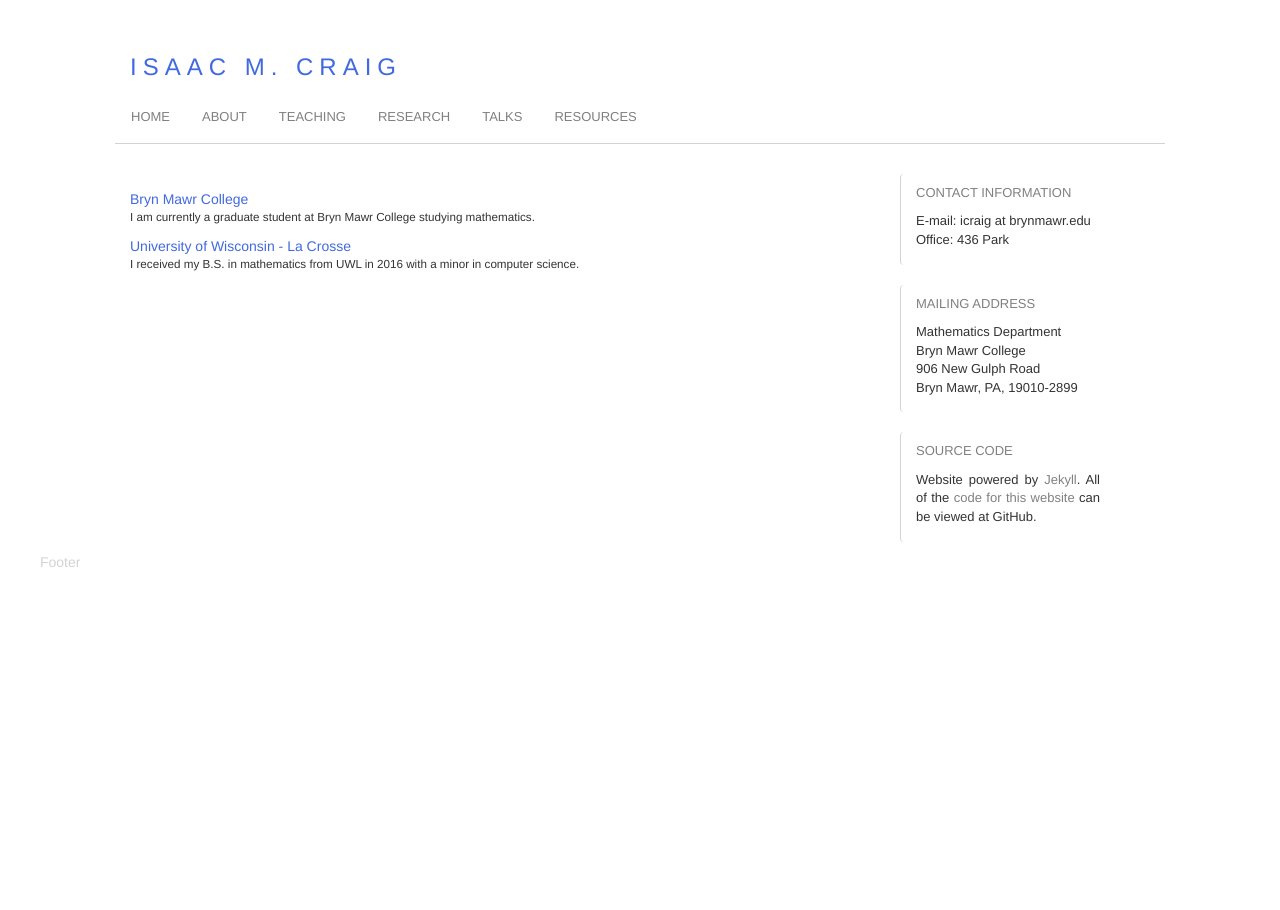
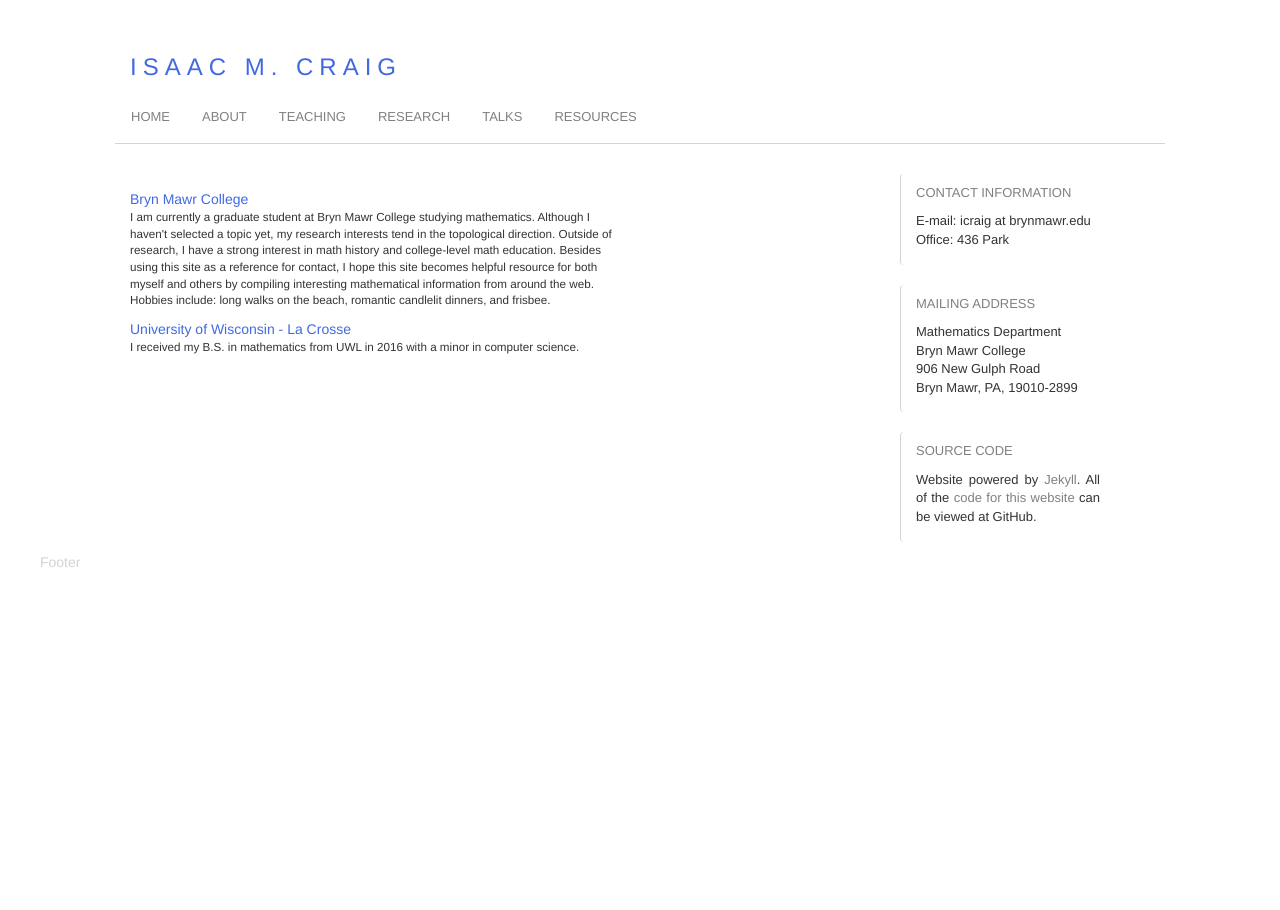
Before and after one commit to isundberg/isaacmc.github.io, a Jekyll site: the page built from about/index.html, in a window 1280 px wide. Built offline with Jekyll 4.4.1, drawn with Linux system fonts in a browser that asks for light colours.

Commit message:
Update index.html

```diff
--- a/about/index.html
+++ b/about/index.html
@@ -6,7 +6,7 @@ title:
 <div id="contentBlock" class="col-sm-12">
 <div id="contentItem" class="col-sm-8">Bryn Mawr College</div>
 <div id="contentSpace" class="col-sm-8">
-  I am currently a graduate student at Bryn Mawr College studying mathematics.
+  I am currently a graduate student at Bryn Mawr College studying mathematics. Although I haven't selected a topic yet, my research interests tend in the topological direction. Outside of research, I have a strong interest in math history and college-level math education. Besides using this site as a reference for contact, I hope this site becomes helpful resource for both myself and others by compiling interesting mathematical information from around the web. Hobbies include: long walks on the beach, romantic candlelit dinners, and frisbee.
 </div>
 </div>
 
```
